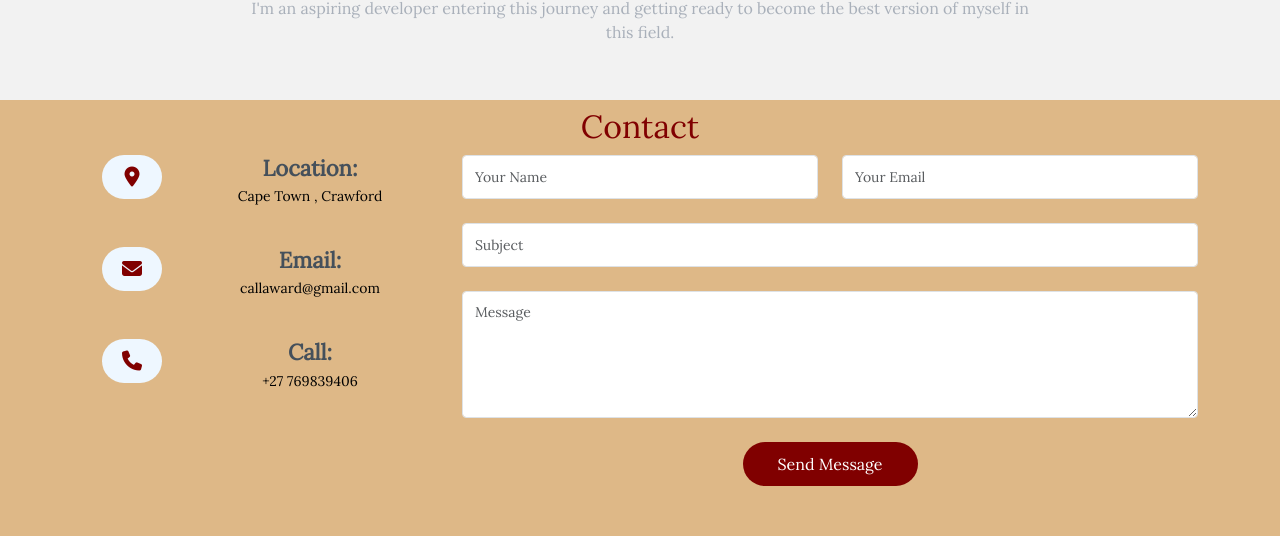
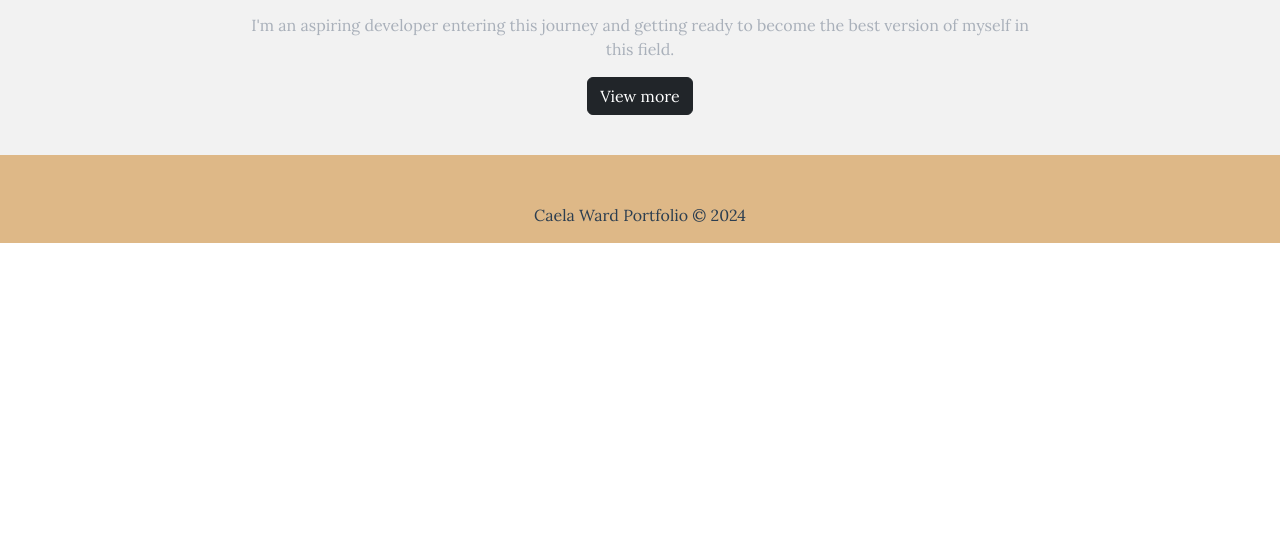
Before and after one commit to caelaward/vue-portfolio, a Vue app: page / in a window 1280 px wide. Shown: the part 655-1191 px from the top of the page. After the commit the page ends 898 px from the top, so only its background shows below. Built offline with nearby package versions, Linux system fonts and the light colour scheme.

Commit message:
added changes to the home page

```diff
--- a/src/views/AboutView.vue
+++ b/src/views/AboutView.vue
@@ -1,6 +1,6 @@
 <template>
   <div class="header">
-    <h1 class="mt-2">Reviews</h1>
+    <h1 class="mt-2">About me</h1>
       </div>
    <div class="container clearfix pt-3" >
 
--- a/src/views/ContactView.vue
+++ b/src/views/ContactView.vue
@@ -74,12 +74,12 @@
 
   <!-- </div> -->
 
-  <section id="contact" class="contact mt-2 mb-2">
+  <section id="contact" class="contact ">
+
+        <div class="header">
+    <h1 class="mt-2 mb-5">Contact me</h1>
+      </div>
    <div class="container" data-aos="fade-up">
-
-        <div class="section-title">
-          <h2>Contact</h2>
-        </div>
 
         <div class="row mt-1">
 
@@ -200,10 +200,22 @@ export default {
      background-color: white;
      box-shadow: 0 0 10px rgba(0, 0, 0, 0.1);
     } */
+.header {
+	background-image: url('https://s3-us-west-2.amazonaws.com/s.cdpn.io/95581/header.png');
+	/*background-attachment: fixed;*/
+	color: #FFF;
+	max-height: 500px;
+	height: 100%;
 
+}
     /*--------------------------------------------------------------
 # Contact
 --------------------------------------------------------------*/
+
+#contactName{
+    color:maroon
+}
+
 .contact .info {
   width: 100%;
   /* background: #fff; */
@@ -211,7 +223,7 @@ export default {
 
 .contact .info i {
   font-size: 20px;
-  color: #0563bb;
+  color: maroon;
   float: left;
   width: 44px;
   height: 44px;
@@ -246,7 +258,7 @@ export default {
 .contact .info .email:hover i,
 .contact .info .address:hover i,
 .contact .info .phone:hover i {
-  background: #0563bb;
+  background: maroon;
   color: #fff;
 }
 
@@ -317,7 +329,7 @@ export default {
 }
 
 .contact .form_info button[type=submit] {
-  background: #0563bb;
+  background: maroon;
   border: 0;
   padding: 10px 35px;
   color: #fff;
@@ -326,7 +338,7 @@ export default {
 }
 
 .contact .form_info button[type=submit]:hover {
-  background: #0678e3;
+  background:maroon;
 }
 
 @keyframes animate-loading {
--- a/src/views/HomeView.vue
+++ b/src/views/HomeView.vue
@@ -41,6 +41,8 @@
         <h1>Caela Morgan Ward</h1>
 		<!-- <h2>Aspiring Web Developer</h2> -->
 		<p>Aspiring Web Developer</p>
+       <router-link to="/contact" class="btn btn-dark text-white">Contact</router-link>
+
 		<div class="icon-row">
 			<!-- <i class="fa fa-twitter"></i> -->
 			<!-- <i class="fa fa-codepen"></i> -->
@@ -55,76 +57,10 @@
 	<div class="fixed-content">
 		<h1>Get to know me !!</h1>
 		<p> I'm an aspiring developer entering this journey and getting ready to become the best version of myself in this field.</p>
+     <router-link to="/about" class="btn btn-dark text-white">View more</router-link>
 	</div>
 </div>
-<div class="footer">
 
-    <section id="contact" class="contact mt-2 mb-2">
-   <div class="container" data-aos="fade-up">
-
-        <div class="section-title">
-          <h2 id="contactName">Contact</h2>
-        </div>
-
-        <div class="row mt-1">
-
-          <div class="col-lg-4">
-            <div class="info">
-              <div class="address">
-                <i class="fa-solid fa-location-dot"></i>
-                <h4>Location:</h4>
-                <p>Cape Town , Crawford</p>
-              </div>
-
-              <div class="email">
-                <i class="fa-solid fa-envelope"></i>
-                <h4>Email:</h4>
-                <p>callaward@gmail.com</p>
-              </div>
-
-              <div class="phone">
-                <i class="fa-solid fa-phone"></i>
-                <h4>Call:</h4>
-                <p>+27 769839406</p>
-              </div>
-
-            </div>
-
-          </div>
-
-          <div class="col-lg-8 mt-5 mt-lg-0">
-
-            <form action="forms/contact.php" method="post" role="form" class="form_info">
-              <div class="row">
-                <div class="col-md-6 form-group">
-                  <input type="text" name="name" class="form-control" id="name" placeholder="Your Name" required>
-                </div>
-                <div class="col-md-6 form-group mt-3 mt-md-0">
-                  <input type="email" class="form-control" name="email" id="email" placeholder="Your Email" required>
-                </div>
-              </div>
-              <div class="form-group mt-3">
-                <input type="text" class="form-control" name="subject" id="subject" placeholder="Subject" required>
-              </div>
-              <div class="form-group mt-3">
-                <textarea class="form-control" name="message" rows="5" placeholder="Message" required></textarea>
-              </div>
-              <div class="my-3">
-                <div class="loading">Loading</div>
-                <div class="error-message"></div>
-                <div class="sent-message">Your message has been sent. Thank you!</div>
-              </div>
-              <div class="text-center"><button type="submit">Send Message</button></div>
-            </form>
-
-          </div>
-
-        </div>
-
-      </div>
-  </section>
-
-</div>
 
 
 
@@ -320,143 +256,4 @@ i:hover {
     100% {top: 0px;}
 }
 
-#contactName{
-    color:maroon
-}
-
-.contact .info {
-  width: 100%;
-  /* background: #fff; */
-}
-
-.contact .info i {
-  font-size: 20px;
-  color: maroon;
-  float: left;
-  width: 44px;
-  height: 44px;
-  background: #eef7ff;
-  display: flex;
-  justify-content: center;
-  align-items: center;
-  border-radius: 50px;
-  transition: all 0.3s ease-in-out;
-}
-
-.contact .info h4 {
-  padding: 0 0 0 60px;
-  font-size: 22px;
-  font-weight: 600;
-  margin-bottom: 5px;
-  color: #45505b;
-}
-
-.contact .info p {
-  padding: 0 0 0 60px;
-  margin-bottom: 0;
-  font-size: 14px;
-  color: black;
-}
-
-.contact .info .email,
-.contact .info .phone {
-  margin-top: 40px;
-}
-
-.contact .info .email:hover i,
-.contact .info .address:hover i,
-.contact .info .phone:hover i {
-  background: maroon;
-  color: #fff;
-}
-
-.contact .form_info {
-  width: 100%;
-  /* background: #fff; */
-}
-
-.contact .form_info .form-group {
-  padding-bottom: 8px;
-}
-
-.contact .form_info .error-message {
-  display: none;
-  color: #fff;
-  background: #ed3c0d;
-  text-align: left;
-  padding: 15px;
-  font-weight: 600;
-}
-
-.contact .form_info .error-message br+br {
-  margin-top: 25px;
-}
-
-.contact .form_info .sent-message {
-  display: none;
-  color: #fff;
-  background: #18d26e;
-  text-align: center;
-  padding: 15px;
-  font-weight: 600;
-}
-
-.contact .form_info .loading {
-  display: none;
-  background: #fff;
-  text-align: center;
-  padding: 15px;
-}
-
-.contact .form_info .loading:before {
-  content: "";
-  display: inline-block;
-  border-radius: 50%;
-  width: 24px;
-  height: 24px;
-  margin: 0 10px -6px 0;
-  border: 3px solid #18d26e;
-  border-top-color: #eee;
-  animation: animate-loading 1s linear infinite;
-}
-
-.contact .form_info input,
-.contact .form_info textarea {
-  border-radius: 4px;
-  box-shadow: none;
-  font-size: 14px;
-}
-
-.contact .form_info input[type=text],
-.contact .form_info input[type=email] {
-  height: 44px;
-}
-
-.contact .form_info textarea {
-  padding: 10px 12px;
-}
-
-.contact .form_info button[type=submit] {
-  background: maroon;
-  border: 0;
-  padding: 10px 35px;
-  color: #fff;
-  transition: 0.4s;
-  border-radius: 50px;
-}
-
-.contact .form_info button[type=submit]:hover {
-  background:maroon;
-}
-
-@keyframes animate-loading {
-  0% {
-    transform: rotate(0deg);
-  }
-
-  100% {
-    transform: rotate(360deg);
-  }
-}
-
 </style>
--- a/src/views/ProjectsView.vue
+++ b/src/views/ProjectsView.vue
@@ -10,7 +10,7 @@
   <div class="row row-cols-1 row-cols-md-3 g-4">
  <div v-for="project in $store.state.projects" :key="project" >
     <div class="card h-100" id="cardBody">
-      <img :src="project.image" class="card-img-top h-75 w-100 " alt="...">
+      <img :src="project.image" class="card-img-top h-100 w-100 " alt="...">
       <div class="card-body">
         <h5 class="card-title">{{project.project}}</h5>
     <p class="card-text">{{project.description}}</p>
```
